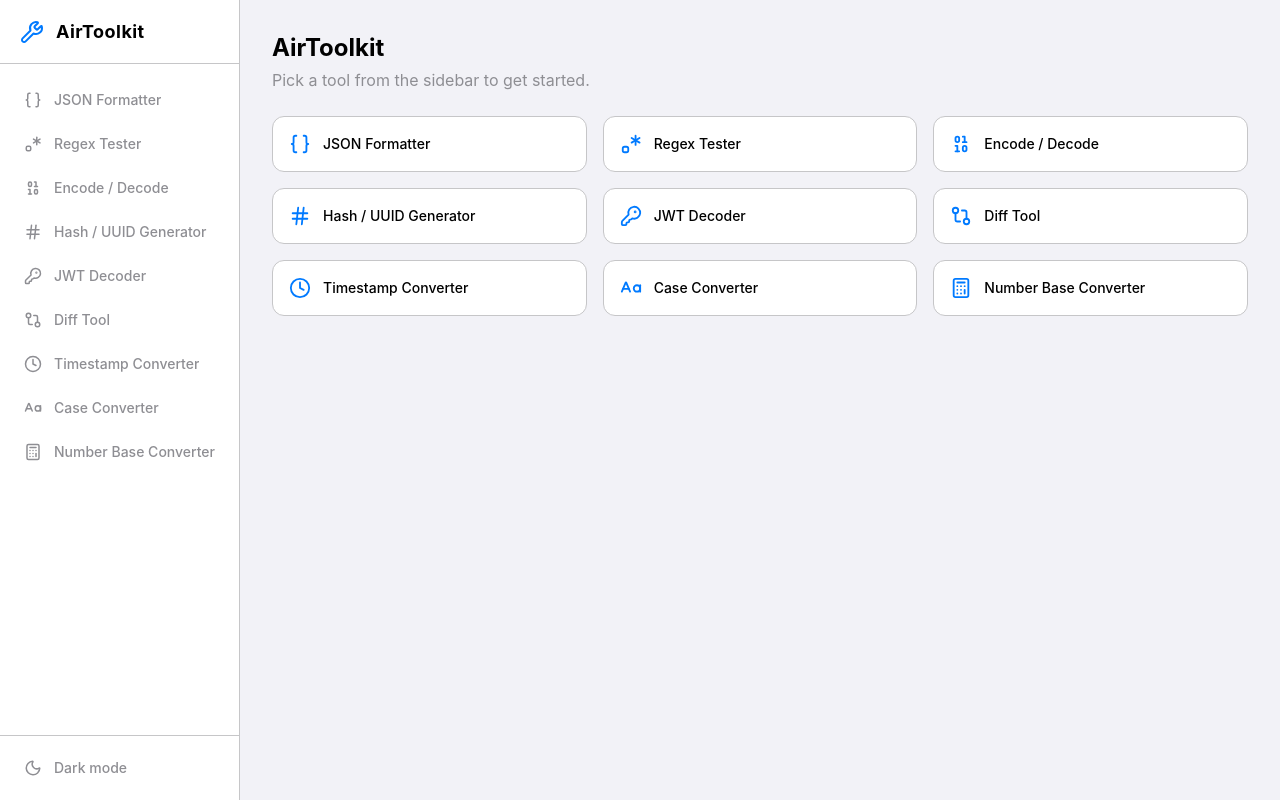
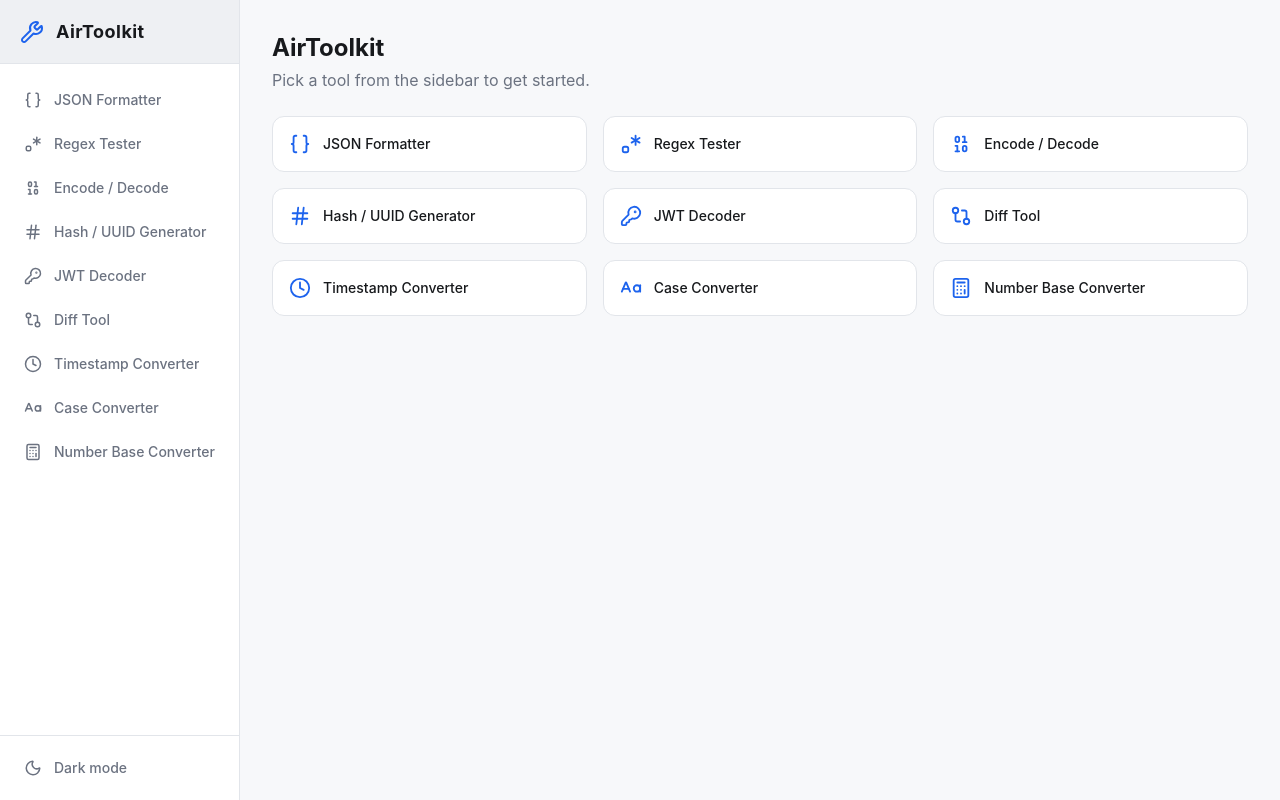
Before and after one commit to Ayoub-EDAHLOULI/AirToolkit, a React (Vite) app: page / in a window 1280 px wide. Built offline with nearby package versions, Linux system fonts and the light colour scheme.

Commit message:
Update layout dimensions and theme colors for improved UI consistency

```diff
--- a/src/App.css
+++ b/src/App.css
@@ -5,14 +5,14 @@
 @layer base {
   :root {
     /* LIGHT MODE COLORS */
-    --background: #f2f2f7;
+    --background: #f7f8fa;
     --card: #ffffff;
-    --text: #000000;
-    --subText: #8e8e93;
-    --primary: #007aff;
-    --danger: #ff3b30;
-    --border: #c6c6c8;
-    --inputBg: #e5e5ea;
+    --text: #17191c;
+    --subText: #6b7280;
+    --primary: #1d63ed;
+    --danger: #d92d20;
+    --border: #e2e5ea;
+    --inputBg: #eef0f3;
   }
 
   .dark {
--- a/src/layouts/SidebarLayout.tsx
+++ b/src/layouts/SidebarLayout.tsx
@@ -1,4 +1,4 @@
-import { NavLink } from "react-router-dom";
+import { Link, NavLink } from "react-router-dom";
 import { Wrench, Moon, Sun } from "lucide-react";
 import { tools } from "../tools";
 import { useTheme } from "../theme/useTheme";
@@ -13,12 +13,15 @@ export default function SidebarLayout({
   return (
     <div className="h-screen w-screen bg-background flex overflow-hidden">
       <aside className="w-60 bg-card border-r border-border flex flex-col shrink-0">
-        <div className="h-16 flex items-center px-5 border-b border-border shrink-0">
+        <Link
+          to="/"
+          className="h-16 flex items-center px-5 border-b border-border shrink-0 hover:bg-inputBg transition-colors"
+        >
           <Wrench className="text-primary w-6 h-6 mr-3" />
           <h1 className="text-lg font-bold text-text tracking-wide">
             AirToolkit
           </h1>
-        </div>
+        </Link>
 
         <nav className="flex-1 py-4 flex flex-col gap-1 px-3 overflow-y-auto custom-scrollbar">
           {tools.map((tool) => (
```
Also changed, not shown: src-tauri/tauri.conf.json (+4 -4 lines).
